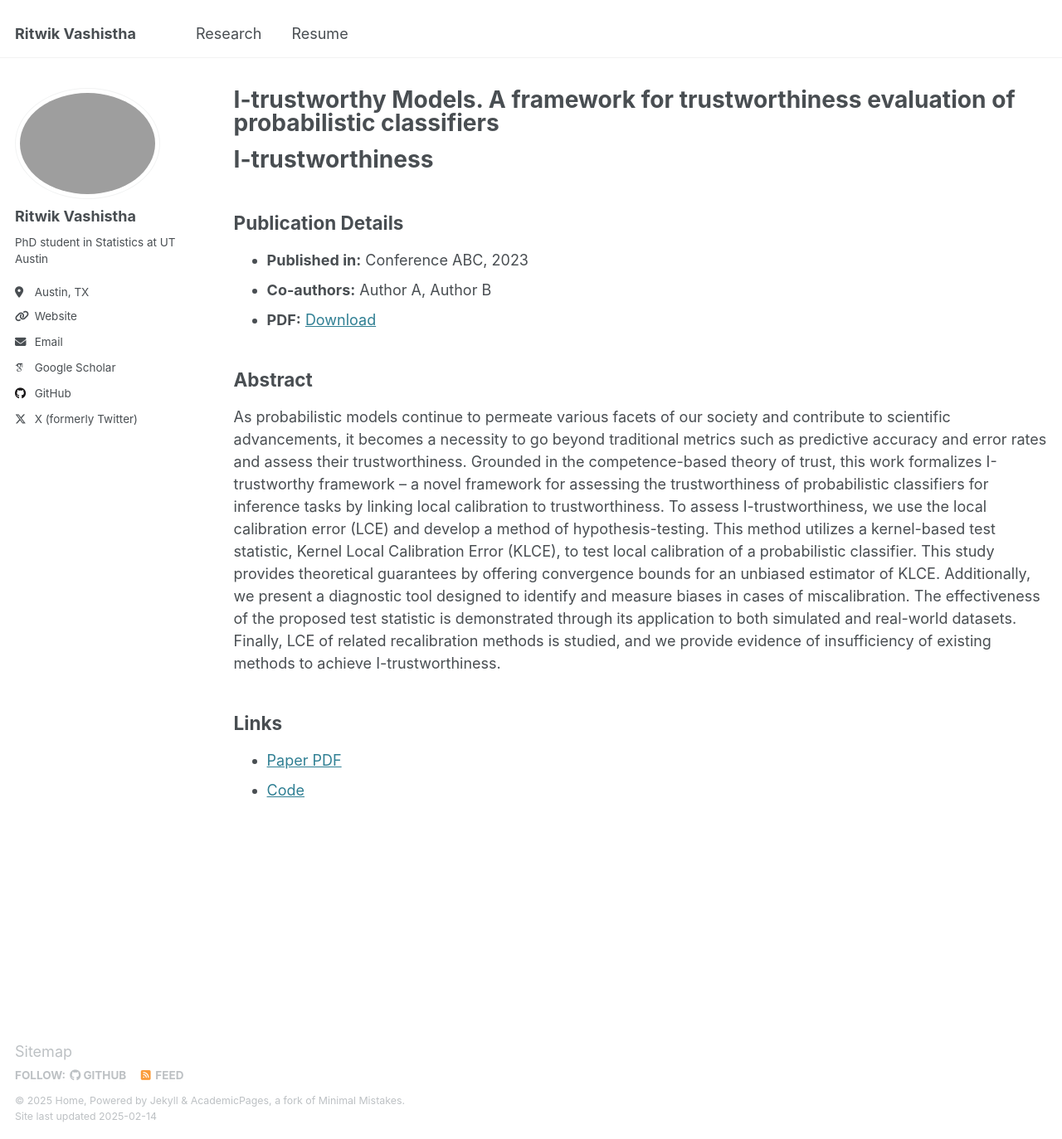
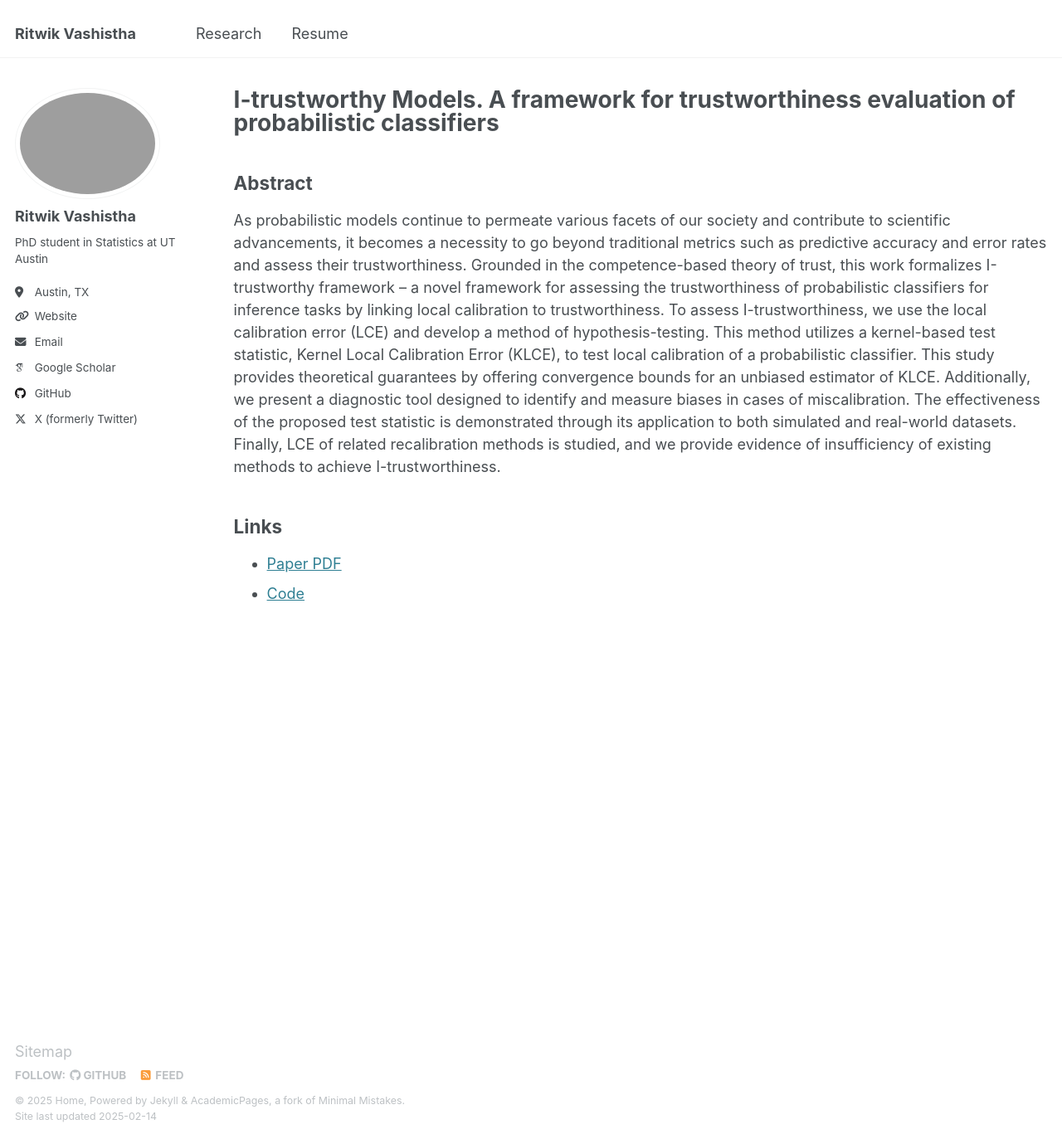
Before and after one commit to ritwikvashistha/ritwikvashistha.github.io, a Jekyll site: the page built from _publications/i-trustworthy.md, in a window 1280 px wide and 1373 px high. Shown: the whole window at 83% size. Built offline with Jekyll 4.4.1, drawn with Linux system fonts in a browser that asks for light colours; some web fonts are replaced.

Commit message:
Update i-trustworthy.md

```diff
--- a/_publications/i-trustworthy.md
+++ b/_publications/i-trustworthy.md
@@ -9,12 +9,6 @@ layout: archive
 permalink: /publication/i-trustworthy
 excerpt: 'Evaluating trustworthiness of probabilistic classifiers using local calibration.'
 ---
-# I-trustworthiness
-
-## Publication Details
-- **Published in:** Conference ABC, 2023
-- **Co-authors:** Author A, Author B
-- **PDF:** [Download](https://example.com/paper.pdf)
 
 ## Abstract
 As probabilistic models continue to permeate various facets of our society and contribute to scientific advancements, it becomes a necessity to go beyond traditional metrics such as predictive accuracy and error rates and assess their trustworthiness. Grounded in the competence-based theory of trust, this work formalizes I-trustworthy framework -- a novel framework for assessing the trustworthiness of probabilistic classifiers for inference tasks by linking local calibration to trustworthiness. To assess I-trustworthiness, we use the local calibration error (LCE) and develop a method of hypothesis-testing. This method utilizes a kernel-based test statistic, Kernel Local Calibration Error (KLCE), to test local calibration of a probabilistic classifier. This study provides theoretical guarantees by offering convergence bounds for an unbiased estimator of KLCE. Additionally, we present a diagnostic tool designed to identify and measure biases in cases of miscalibration. The effectiveness of the proposed test statistic is demonstrated through its application to both simulated and real-world datasets. Finally, LCE of related recalibration methods is studied, and we provide evidence of insufficiency of existing methods to achieve I-trustworthiness.
```
